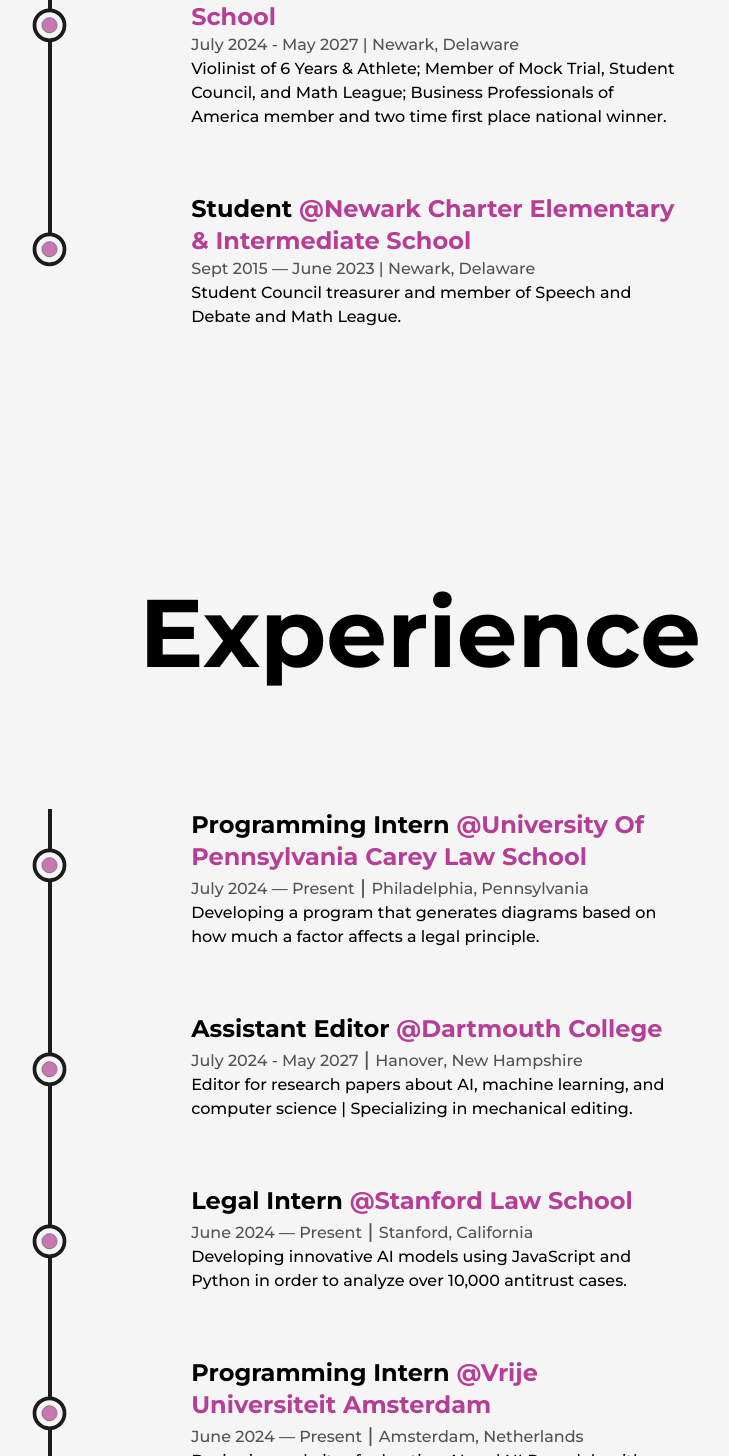
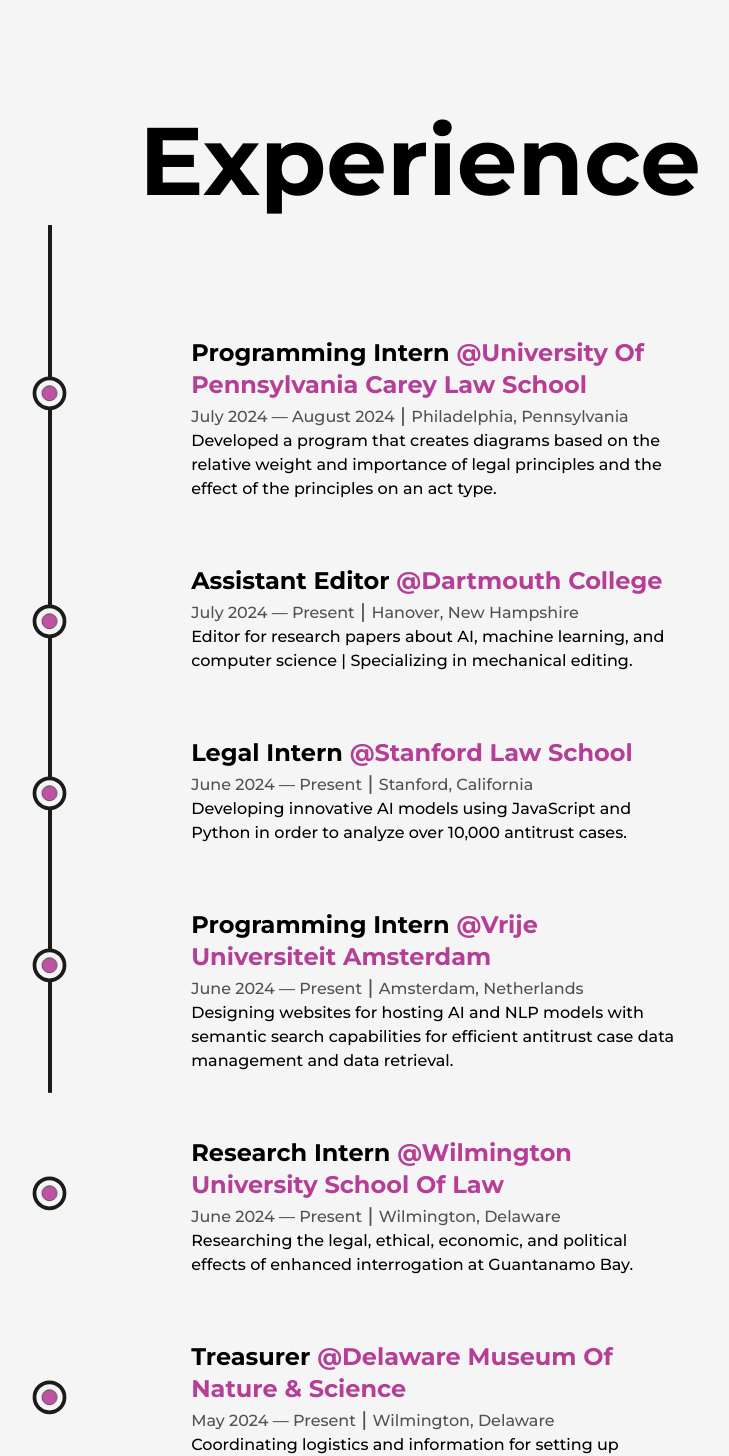
Before and after one commit to shriyanyamali/portfolio-v2, a Next.js app: page /resume in a window 1280 px wide. Shown: the part 934-2390 px from the top of the page, without its empty margins (220-949 px from the left). Built offline with nearby package versions, Linux system fonts and the light colour scheme.

Commit message:
updated resume page and made expirence line to be seen on smaller screen. Updated resume and description for UPenn project and upeen and DELMNS position.

```diff
--- a/src/components/Education.js
+++ b/src/components/Education.js
@@ -47,7 +47,7 @@
     offset: ["start end", "center start"],
   });
   return (
-    <div className="my-64">
+    <div className="mt-32">
       <h2 className="font-bold text-8xl mb-32 w-full text-center dark:text-light
       md:text-6xl xs:text-4xl md:mb-16
       ">
@@ -58,7 +58,7 @@
       ">
         <motion.div
           style={{ scaleY: scrollYProgress }}
-          className="absolute left-9 top-0 w-[4px] h-full bg-dark origin-top dark:bg-light
+          className="absolute left-9 top-10 w-[4px] h-full bg-dark origin-top dark:bg-light
           md:w-[2px] md:left-[30px] xs:left-[20px]
           "
         />
@@ -68,22 +68,22 @@
         ">
           <Details
             type="Student"
-            time="July 2024 - May 2027"
+            time="July 2015 - May 2027"
             institution="Newark Charter High School"
             place="Newark, Delaware"
             placeLink="https://newarkcharterschool.org/sr-high-school-home"
-            info="Violinist of 6 Years & Athlete; Member of Mock Trial, Student Council, and Math League; Business Professionals of
-            America member and two time first place national winner."
+            info="Member of Mock Trial, Asian Student Union, and Math League | Student Council president
+            | Violinist and Athlete of 6 Years."
           />
 
-          <Details
+          {/* <Details
             type="Student"
             time="Sept 2015 — June 2023"
             institution="Newark Charter Elementary & Intermediate School"
             place="Newark, Delaware"
             placeLink="https://newarkcharterschool.org/"
-            info="Student Council treasurer and member of Speech and Debate and Math League."
-          />
+            info="Student Council treasurer and member of Speech and Debate and Math League | Violinist of 6 Years & Athlete."
+          /> */}
         </ul>
       </div>
     </div>
--- a/src/components/Experience.js
+++ b/src/components/Experience.js
@@ -120,7 +120,7 @@
   ];
 
   return (
-    <div className="my-64">
+    <div className="my-32">
       <h2
         className="font-bold text-8xl mb-32 w-full text-center dark:text-light
       md:text-6xl xs:text-4xl md:mb-16
@@ -136,7 +136,7 @@
       >
         <motion.div
           style={{ scaleY: scrollYProgress }}
-          className="absolute left-9 top-0 w-[4px] h-full bg-dark origin-top dark:bg-light
+          className="absolute left-9 -top-28 lg:-top-40 w-[4px] h-full bg-dark origin-top dark:bg-light
           md:w-[2px] md:left-[30px] xs:left-[20px]
           "
         />
@@ -150,16 +150,17 @@
             position="Programming Intern"
             company="University of Pennsylvania Carey Law School"
             companyLink="https://www.law.upenn.edu/"
-            time="July 2024 — Present"
+            time="July 2024 — August 2024"
             location="Philadelphia, Pennsylvania"
-            work="Developing a program that generates diagrams based on how much a factor affects a legal principle."
+            work="Developed a program that creates diagrams based on the relative weight and importance of legal principles and
+            the effect of the principles on an act type."
           />
 
           <Details
             position="Assistant Editor"
             company="Dartmouth College"
             companyLink="https://home.dartmouth.edu/"
-            time="July 2024 - May 2027"
+            time="July 2024 — Present"
             location="Hanover, New Hampshire"
             work="Editor for research papers about AI, machine learning, and computer science | Specializing in mechanical editing."
           />
@@ -193,13 +194,13 @@
           />
 
           <Details
-            position="Program Leader"
+            position="Treasurer"
             company="Delaware Museum of Nature & Science"
             companyLink="https://delmns.org/"
             time="May 2024 — Present"
             location="Wilmington, Delaware"
-            work="Coordinating logistics and information for setting up educational science cafe events for children |
-            Leading a team of volunteers | Building community engagement through outreach and promotion."
+            work="Coordinating logistics and information for setting up educational science cafe events for children | Managing
+            budgets and grants."
           />
 
           <Details
--- a/src/components/Volunteering.js
+++ b/src/components/Volunteering.js
@@ -47,7 +47,7 @@
     offset: ["start end", "center start"],
   });
   return (
-    <div className="my-64">
+    <div className="mb-32">
       <h2 className="font-bold text-8xl mb-32 w-full text-center dark:text-light
       md:text-6xl xs:text-4xl md:mb-16
       ">
@@ -58,7 +58,7 @@
       ">
         <motion.div
           style={{ scaleY: scrollYProgress }}
-          className="absolute left-9 top-0 w-[4px] h-full bg-dark origin-top dark:bg-light
+          className="absolute left-9 -top-16 w-[4px] h-full bg-dark origin-top dark:bg-light
           md:w-[2px] md:left-[30px] xs:left-[20px]
           "
         />
@@ -72,7 +72,7 @@
             institution="American Civil Liberties Union of Delaware"
             place="Wilmington, Delaware"
             placeLink="https://www.aclu-de.org/"
-            info="Organizing and cataloging historical and legal documents; Scanning and digitizing documents."
+            info="Organizing and cataloging historical and legal documents | Scanning and digitizing documents."
           />
 
           <Details
@@ -81,7 +81,7 @@
             institution="Shirdi Sai of Delaware"
             place="Newark, Delaware"
             placeLink="http://www.omsridwarkamai.com/"
-            info="Worked to coordinate events for over 500 people. Accumulated more than 200 volunteer hours."
+            info="Worked to coordinate events for over 500 people | Accumulated more than 200 volunteer hours."
           />
 
           <Details
@@ -90,7 +90,7 @@
             institution="Food Bank of Delaware"
             place="Newark, Delaware"
             placeLink="https://www.fbd.org/"
-            info="Helped package and distribute food throughout the year. Gained more than 60 volunteer hours."
+            info="Helped package and distribute food throughout the year | Gained more than 60 volunteer hours."
           />
         </ul>
       </div>
--- a/src/pages/projects.js
+++ b/src/pages/projects.js
@@ -348,7 +348,8 @@
             <div className="col-span-6">
               <ProjectNoGit
                 title="LexFlow"
-                summary="A program that creates diagrams based on legal principles and the relative weight and importance of aforementioned principles."
+                summary="A program that creates diagrams based on the relative weight and importance of legal principles and
+                the effect of the principles on an act type."
                 img={project2}
                 link="https://github.com/ShriyanYamali/LexFlow"
                 // github="https://github.com/ShriyanYamali/LexFlow"
--- a/src/pages/resume.js
+++ b/src/pages/resume.js
@@ -48,8 +48,7 @@
         <Layout className="pt-16">
           <AnimatedText
             text="Resume"
-            className="mb-4 lg:!text-7xl sm:!text-6xl xs:!text-4xl w-11/12
-          sm:mb-2"
+            className="lg:!text-7xl sm:!text-6xl xs:!text-4xl w-11/12"
           />
           <div className="flex justify-center items-center self-center mt-4 space-x-4">
             <Link
```
Also changed, not shown: 1 other file (tests, documents, lock files or other folders).
